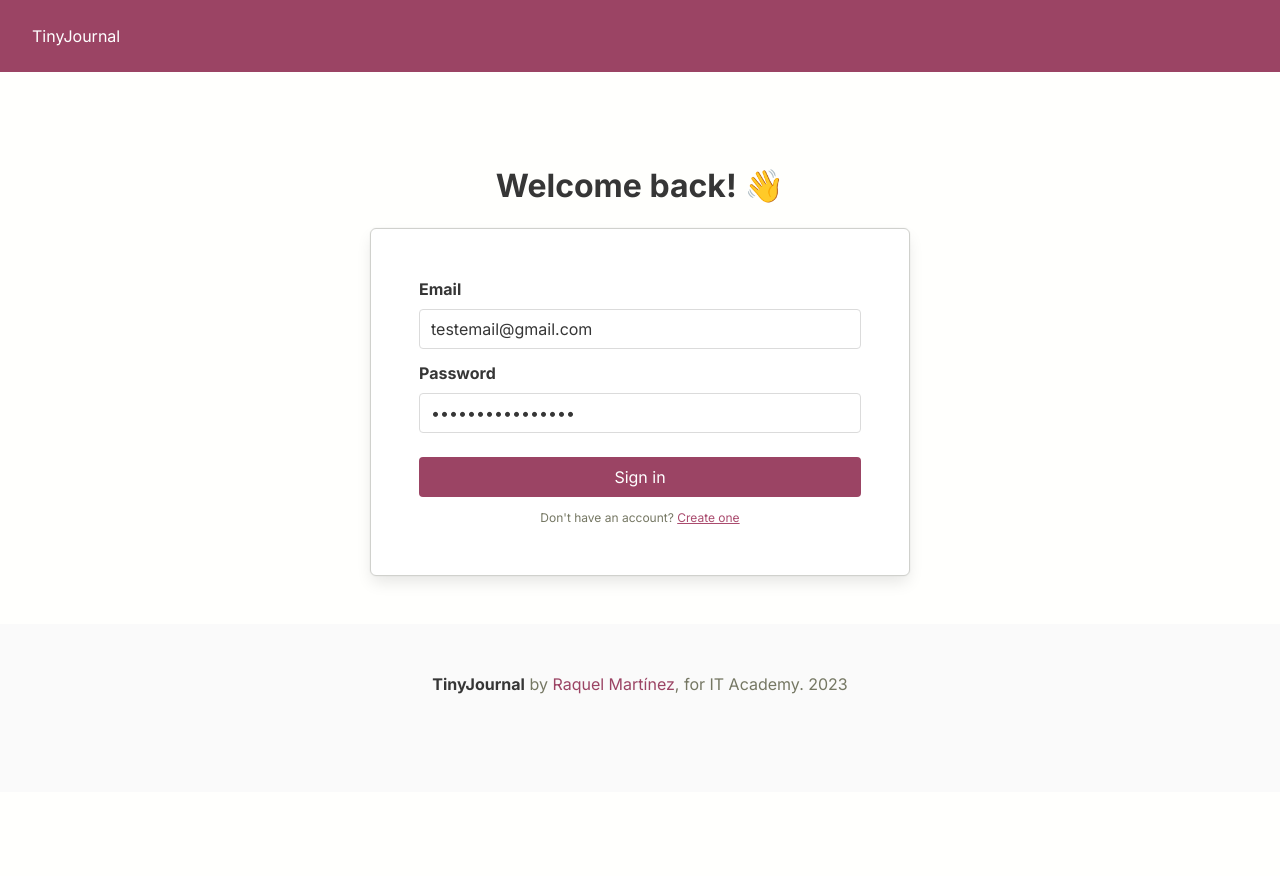
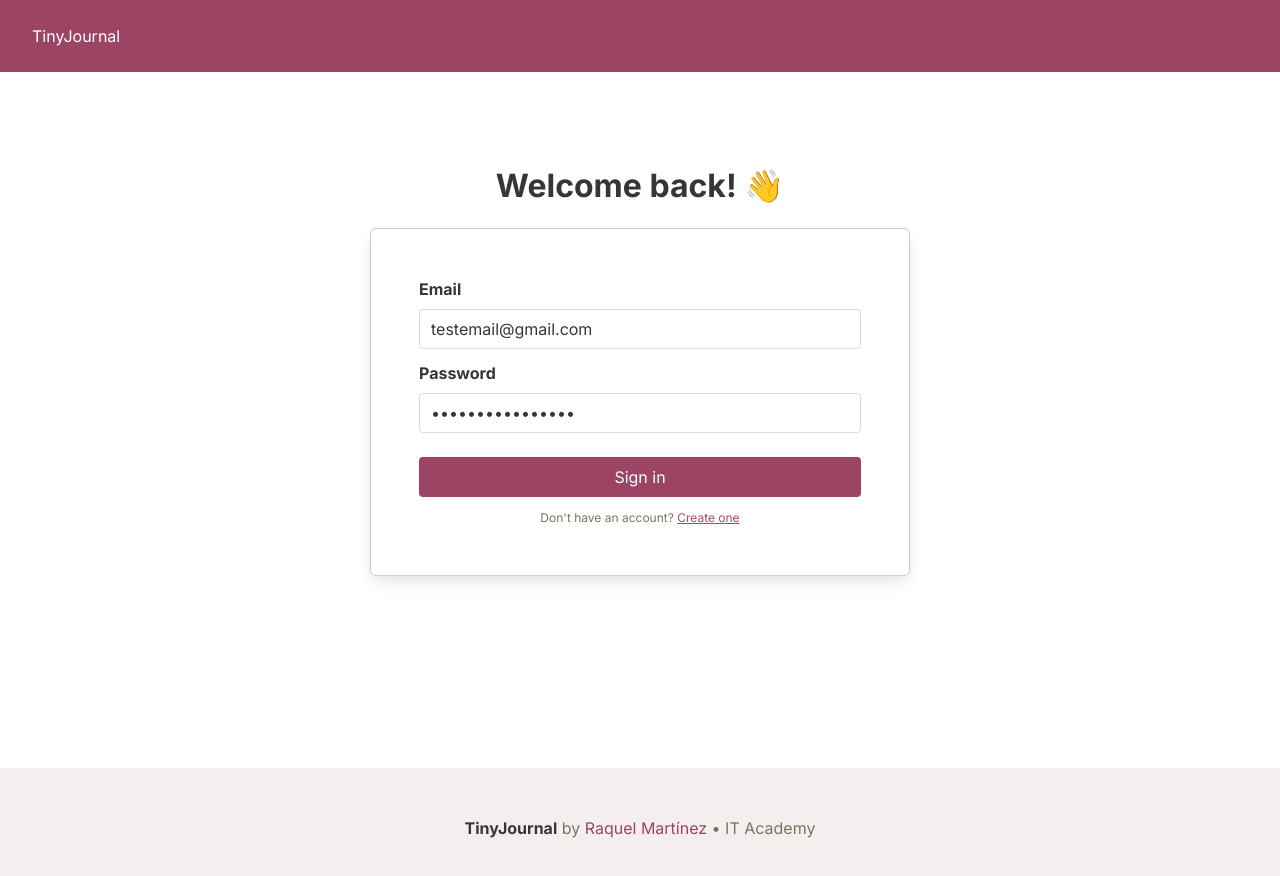
Before and after one commit to raquelmrti/itacademy-vue-sprint-9-v2, a Vue app: page /sign-in in a window 1280 px wide. Shown: the top 876 px of the page. Before the commit the page ends 800 px from the top, so only its background shows below. Built offline with nearby package versions, Linux system fonts and the light colour scheme; no server answers; some icons are missing.

Commit message:
add footer

```diff
--- a/src/App.vue
+++ b/src/App.vue
@@ -1,24 +1,20 @@
 <script setup>
 import { auth } from "../firebaseConfig";
 import { onAuthStateChanged } from "firebase/auth";
-import { RouterLink, RouterView } from "vue-router";
-import { onMounted, ref, computed, watch } from "vue";
+import { RouterView } from "vue-router";
 import TheNavbar from "@/components/TheNavbar.vue";
+import TheFooter from "@/components/TheFooter.vue";
 import { useUserStore } from "@/stores/userStore.js";
 const userStore = useUserStore();
 
 import { useEntryStore } from "@/stores/entryStore.js";
 const entryStore = useEntryStore();
 
-// import { fetchUnsplashImage } from "./assets/js/unsplashService.js";
-
 // Update user data whenever auth state changes
 onAuthStateChanged(auth, async (user) => {
   if (user) {
     userStore.updateUserData(user);
     await entryStore.getEntries(userStore.userData.uid);
-    // const img = await fetchUnsplashImage();
-    // console.log(img.message);
   }
 });
 </script>
@@ -30,14 +26,11 @@ onAuthStateChanged(auth, async (user) => {
       <RouterView />
     </div>
   </div>
-  <footer class="footer">
-    <div class="content has-text-centered">
-      <p>
-        <strong>TinyJournal</strong> by
-        <a href="https://github.com/raquelmrti" class="has-text-primary"
-          >Raquel Martínez</a
-        >, for IT Academy. 2023
-      </p>
-    </div>
-  </footer>
+  <TheFooter />
 </template>
+
+<style scoped>
+.container {
+  min-height: 75vh;
+}
+</style>
--- a/src/assets/js/unsplashService.js
+++ b/src/assets/js/unsplashService.js
@@ -2,8 +2,8 @@ import API_KEY from './apiKey.js'
 const API_URL = 'https://api.codetabs.com/v1/proxy?quest=https://api.unsplash.com/photos/random'
 // user that I picked because I like their pictures
 const username = 'codioful'
-// const url = `${API_URL}?client_id=${API_KEY}%26username=${username}`
-const url = 'https://dog.ceo/api/breeds/image/random'
+const url = `${API_URL}?client_id=${API_KEY}%26username=${username}`
+// const url = 'https://dog.ceo/api/breeds/image/random'
 
 export async function fetchUnsplashImage() {
   try {
@@ -13,8 +13,8 @@ export async function fetchUnsplashImage() {
       throw new Error('Network response was not ok.')
     }
     const data = await response.json()
-    // return data.urls.small
-    return data
+    return data.urls.small
+    // return data
   } catch (error) {
     console.error("Couldn't fetch image: " + error.message)
   }
--- /dev/null
+++ b/src/components/TheFooter.vue
@@ -0,0 +1,19 @@
+<template>
+  <footer class="footer">
+    <div class="content has-text-centered">
+      <p>
+        <strong>TinyJournal</strong> by
+        <a href="https://github.com/raquelmrti" class="has-text-primary"
+          >Raquel Martínez</a
+        >
+        • IT Academy
+      </p>
+    </div>
+  </footer>
+</template>
+
+<style scoped>
+.footer {
+  background-color: #f5eeee;
+}
+</style>
--- a/src/components/TheNavbar.vue
+++ b/src/components/TheNavbar.vue
@@ -36,6 +36,7 @@ watch(userData, () => {
       <div class="visible">
         <!-- TODO: Logo -->
         <div class="logo">TinyJournal</div>
+
         <div class="icon"></div>
         <div class="username" @click="toggleShowMenu">
           {{ userData.username }}
@@ -47,7 +48,13 @@ watch(userData, () => {
             v-if="!showMenu"
             @click="toggleShowMenu"
           />
-          <ph-caret-up class="caret-icon" :size="20" v-else @click="toggleShowMenu" />
+
+          <ph-caret-up
+            class="caret-icon"
+            :size="20"
+            v-if="showMenu"
+            @click="toggleShowMenu"
+          />
         </span>
       </div>
     </div>
@@ -65,8 +72,7 @@ watch(userData, () => {
   height: 40px;
   border-radius: 100%;
   background-image: v-bind(icon);
-  background-size: 100%;
-  margin-right: 1em;
+  background-size: cover;
 }
 
 span > * {
@@ -99,8 +105,9 @@ nav {
   border-radius: 6px;
 }
 
-.username:hover {
-  background-color: rgba(0, 0, 0, 0.123);
+.username:hover,
+span:hover {
+  cursor: pointer;
 }
 .menu {
   position: absolute;
@@ -113,6 +120,7 @@ nav {
   box-shadow: 0 0.5em 1em -0.125em rgba(10, 10, 10, 0.1),
     0 0px 0 1px rgba(10, 10, 10, 0.02);
   margin-top: 1em;
+  cursor: pointer;
 }
 
 .menu-button {
@@ -125,6 +133,9 @@ nav {
 }
 
 @media screen and (max-width: 530px) {
+  .icon {
+    margin-right: 1em;
+  }
   .username {
     display: none;
   }
--- a/src/components/forms/SignUpForm.vue
+++ b/src/components/forms/SignUpForm.vue
@@ -16,7 +16,7 @@ const icon = ref("");
 // methods
 const getUserIconImg = async () => {
   const img = await fetchUnsplashImage();
-  icon.value = img.message;
+  icon.value = img;
 };
 const handleSubmit = async () => {
   await getUserIconImg();
--- a/src/views/HomeView.vue
+++ b/src/views/HomeView.vue
@@ -53,6 +53,7 @@ const numOfEntriesText = computed(() => {
         <p>Your journal has no entries yet. Try writing your first one!</p>
       </template>
 
+      <!-- TODO: Make sticky -->
       <button type="button" class="button is-primary mt-6" @click="showModal = true">
         <span class="icon mr-2">
           <ph-pen-nib :size="20" />
```
